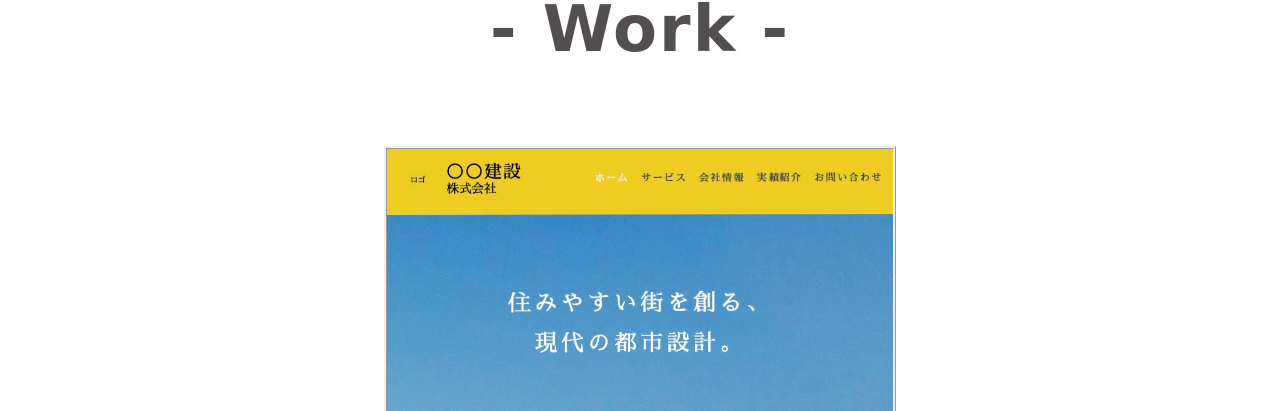
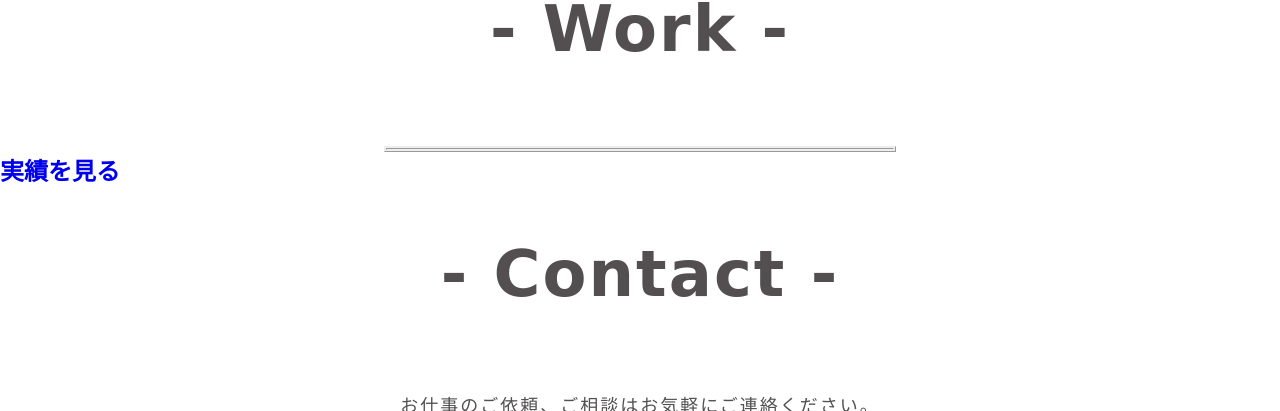
Before and after one commit to y-u-t-o/my--portfolio, a plain HTML site: page index.html in a window 1280 px wide. Shown: the part 2478-2889 px from the top of the page. Drawn offline with nearby package versions, Linux system fonts and the light colour scheme.

Commit message:
Update index.html

```diff
--- a/index.html
+++ b/index.html
@@ -80,9 +80,8 @@
 
   <section id="work">
     <h1 class="sec-title">- Work -</h1>
-    <div class="work-top">
-      <a href="建設会社〇〇/index.html"><img src="images/work-top.JPG"></a>
-    </div>
+    <div class="work-top"></div>
+    <h1 class="work-top_content"><a href="建設会社〇〇/index.html">実績を見る</a></h1>
   </section>
 
   <section id="contact">
```
